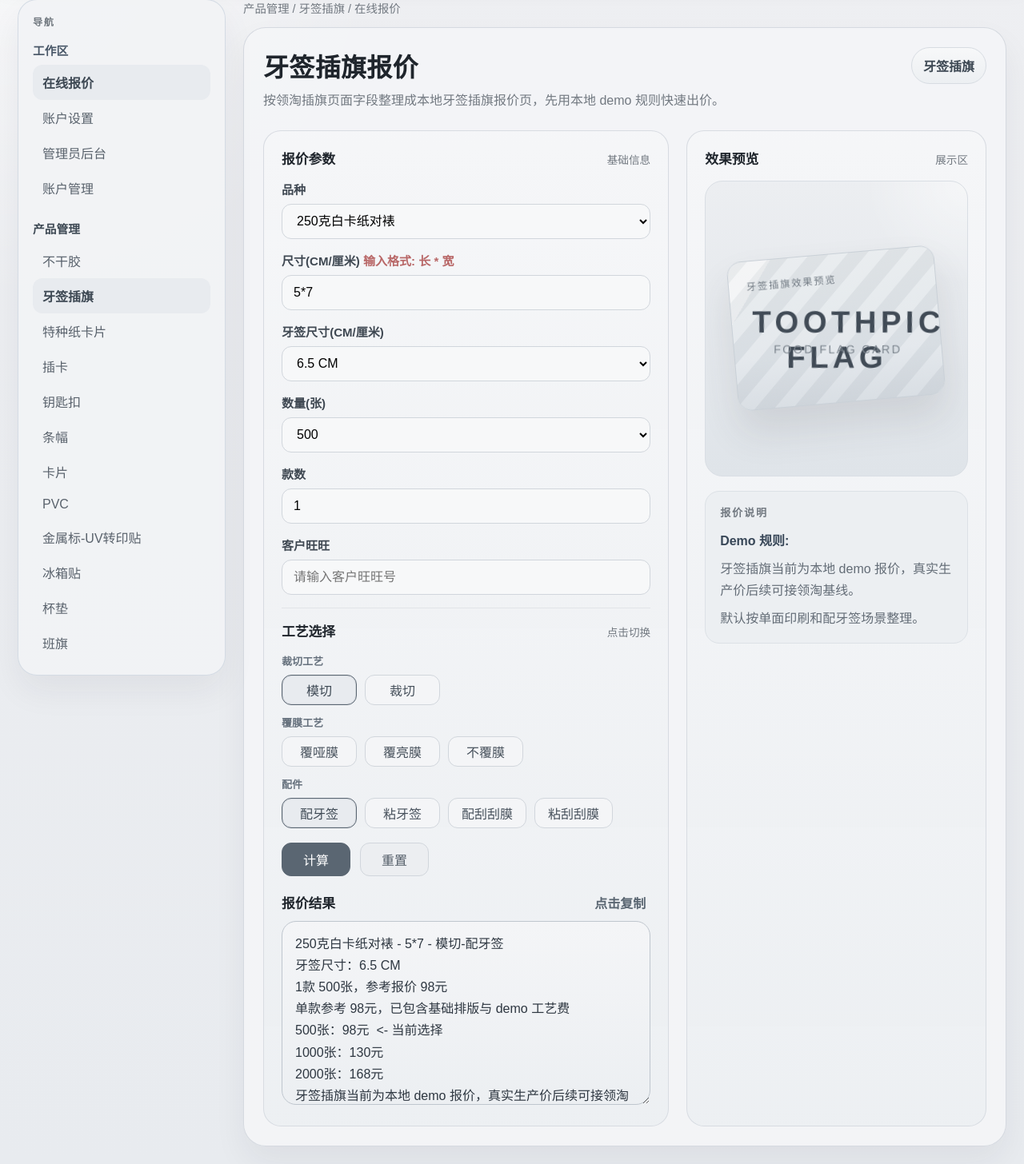
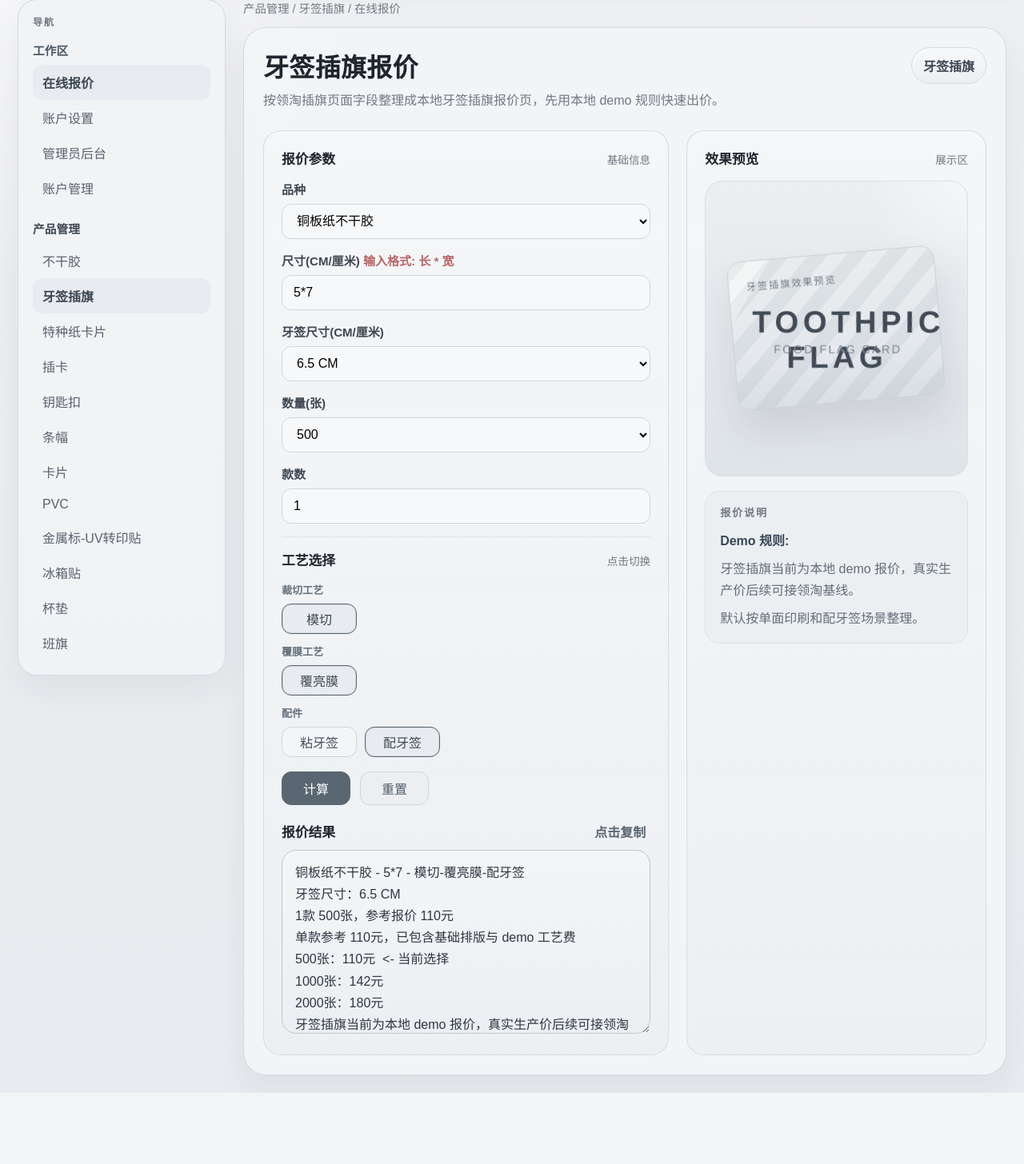
Before and after one commit to s0gy/lu_store, a Flask app: page /quote/insert-flag in a window 1280 px wide. Shown: the part 108-1564 px from the top of the page at 80% size. After the commit the page ends 1475 px from the top, so only its background shows below. Run offline with Flask 3, Linux system fonts and the light colour scheme; a user stored in the database is signed in.

Commit message:
Update toothpick flag quote fields

```diff
--- a/app.py
+++ b/app.py
@@ -29,8 +29,8 @@ PRODUCT_PAGES = [
         "description": "按领淘插旗页面字段整理成本地牙签插旗报价页，先用本地 demo 规则快速出价。",
         "badge": "牙签插旗",
         "type_label": "品种",
-        "types": ["250克白卡纸对裱", "300克白卡纸对裱", "250克铜版纸对裱"],
-        "default_type": "250克白卡纸对裱",
+        "types": ["铜板纸不干胶"],
+        "default_type": "铜板纸不干胶",
         "size_label": "尺寸(CM/厘米) <span class=\"warn\">输入格式: 长 * 宽</span>",
         "default_size": "5*7",
         "extra_fields": [
@@ -49,17 +49,16 @@ PRODUCT_PAGES = [
         "default_quantity": 500,
         "style_label": "款数",
         "default_style_count": 1,
-        "customer_label": "客户旺旺",
         "craft_groups": [
-            {"key": "cut", "label": "裁切工艺", "multi": False, "options": ["模切", "裁切"], "default_options": ["模切"]},
-            {"key": "lamination", "label": "覆膜工艺", "multi": False, "options": ["覆哑膜", "覆亮膜", "不覆膜"], "default_options": []},
-            {"key": "accessory", "label": "配件", "multi": True, "options": ["配牙签", "粘牙签", "配刮刮膜", "粘刮刮膜"], "default_options": ["配牙签"]},
+            {"key": "cut", "label": "裁切工艺", "multi": False, "options": ["模切"], "default_options": ["模切"]},
+            {"key": "lamination", "label": "覆膜工艺", "multi": False, "options": ["覆亮膜"], "default_options": ["覆亮膜"]},
+            {"key": "accessory", "label": "配件", "multi": True, "options": ["粘牙签", "配牙签"], "default_options": ["配牙签"]},
         ],
         "pricing": {
-            "base_price": {"250克白卡纸对裱": 68, "300克白卡纸对裱": 78, "250克铜版纸对裱": 72},
+            "base_price": {"铜板纸不干胶": 68},
             "area_steps": [{"max": 30, "fee": 0}, {"max": 60, "fee": 12}, {"max": 100, "fee": 24}, {"max": 999999, "fee": 45}],
             "quantity_fee": {500: 0, 1000: 32, 2000: 70},
-            "craft_fee": {"模切": 8, "裁切": 0, "覆哑膜": 12, "覆亮膜": 12, "不覆膜": 0, "配牙签": 10, "粘牙签": 18, "配刮刮膜": 12, "粘刮刮膜": 20},
+            "craft_fee": {"模切": 8, "覆亮膜": 12, "粘牙签": 18, "配牙签": 10},
         },
         "result_lines": ["牙签插旗当前为本地 demo 报价，真实生产价后续可接领淘基线。", "默认按单面印刷和配牙签场景整理。"],
         "preview_label": "牙签插旗效果预览",
@@ -84,7 +83,6 @@ PRODUCT_PAGES = [
         "default_quantity": 200,
         "style_label": "款数",
         "default_style_count": 1,
-        "customer_label": "客户旺旺",
         "craft_groups": [
             {"key": "craft", "label": "工艺", "multi": True, "options": ["打孔", "异形模切", "圆角", "打点线", "压痕", "配流苏", "穿流苏", "单面烫金", "双面烫金"], "default_options": []},
             {"key": "commonCraft", "label": "常见工艺", "multi": True, "options": ["打码"], "default_options": []},
@@ -129,7 +127,6 @@ PRODUCT_PAGES = [
         "default_quantity": 200,
         "style_label": "款数",
         "default_style_count": 1,
-        "customer_label": "客户旺旺",
         "craft_groups": [
             {"key": "craft", "label": "工艺", "multi": False, "options": ["模切"], "default_options": []},
         ],
@@ -172,7 +169,6 @@ PRODUCT_PAGES = [
         "default_quantity": 100,
         "style_label": "款数",
         "default_style_count": 1,
-        "customer_label": "客户旺旺",
         "craft_groups": [
             {"key": "commonCraft", "label": "常见工艺", "multi": False, "options": ["打孔"], "default_options": ["打孔"]},
             {"key": "accessory", "label": "配件", "multi": True, "options": ["配件"], "default_options": []},
@@ -205,7 +201,6 @@ PRODUCT_PAGES = [
         "default_quantity": 5,
         "style_label": "款数",
         "default_style_count": 1,
-        "customer_label": "客户旺旺",
         "craft_groups": [
             {"key": "edge", "label": "边缘工艺", "multi": False, "options": ["普通裁切", "锁边打扣", "穿杆口"]},
             {"key": "extra", "label": "附加工艺", "multi": True, "options": ["单面喷绘", "双面喷绘", "加急"]},
@@ -238,7 +233,6 @@ PRODUCT_PAGES = [
         "default_quantity": 1000,
         "style_label": "款数",
         "default_style_count": 1,
-        "customer_label": "客户旺旺",
         "craft_groups": [
             {"key": "print", "label": "印刷方式", "multi": False, "options": ["单面印刷", "双面印刷", "专色印刷"]},
             {"key": "extra", "label": "附加工艺", "multi": True, "options": ["圆角", "覆哑膜", "烫金"]},
@@ -271,7 +265,6 @@ PRODUCT_PAGES = [
         "default_quantity": 300,
         "style_label": "款数",
         "default_style_count": 1,
-        "customer_label": "客户旺旺",
         "craft_groups": [
             {"key": "surface", "label": "表面处理", "multi": False, "options": ["亮面", "哑面", "磨砂"]},
             {"key": "extra", "label": "附加工艺", "multi": True, "options": ["打孔", "平码", "喷码"]},
@@ -304,7 +297,6 @@ PRODUCT_PAGES = [
         "default_quantity": 300,
         "style_label": "款数",
         "default_style_count": 1,
-        "customer_label": "客户旺旺",
         "craft_groups": [
             {"key": "finish", "label": "表面效果", "multi": False, "options": ["亮光", "哑光", "拉丝"]},
             {"key": "extra", "label": "附加工艺", "multi": True, "options": ["背胶加强", "定位膜", "加急"]},
@@ -337,7 +329,6 @@ PRODUCT_PAGES = [
         "default_quantity": 300,
         "style_label": "款数",
         "default_style_count": 1,
-        "customer_label": "客户旺旺",
         "craft_groups": [
             {"key": "shape", "label": "形状方案", "multi": False, "options": ["方形", "圆形", "异形模切"]},
             {"key": "extra", "label": "附加项", "multi": True, "options": ["亮膜", "滴胶", "独立包装"]},
@@ -370,7 +361,6 @@ PRODUCT_PAGES = [
         "default_quantity": 300,
         "style_label": "款数",
         "default_style_count": 1,
-        "customer_label": "客户旺旺",
         "craft_groups": [
             {"key": "shape", "label": "外形方案", "multi": False, "options": ["方形", "圆形", "异形"]},
             {"key": "extra", "label": "附加工艺", "multi": True, "options": ["吸水层", "覆膜", "加厚"]},
@@ -403,7 +393,6 @@ PRODUCT_PAGES = [
         "default_quantity": 3,
         "style_label": "款数",
         "default_style_count": 1,
-        "customer_label": "客户旺旺",
         "craft_groups": [
             {"key": "material", "label": "旗面材质", "multi": False, "options": ["经编布", "贡缎布", "牛津布"]},
             {"key": "extra", "label": "附加项", "multi": True, "options": ["配旗杆", "流苏", "加急"]},
@@ -445,7 +434,6 @@ LEGACY_PRODUCT_PAGES = [
         "default_quantity": 5,
         "style_label": "款数",
         "default_style_count": 1,
-        "customer_label": "客户旺旺",
         "craft_groups": [
             {"key": "edge", "label": "边缘工艺", "multi": False, "options": ["普通裁切", "锁边打扣", "穿杆口"]},
             {"key": "extra", "label": "附加工艺", "multi": True, "options": ["单面喷绘", "双面喷绘", "加急"]},
@@ -478,7 +466,6 @@ LEGACY_PRODUCT_PAGES = [
         "default_quantity": 3,
         "style_label": "款数",
         "default_style_count": 1,
-        "customer_label": "客户旺旺",
         "craft_groups": [
             {"key": "pole", "label": "旗杆方案", "multi": False, "options": ["普通旗杆", "加厚旗杆", "铝合金旗杆"]},
             {"key": "extra", "label": "附加项", "multi": True, "options": ["含底座", "含收纳袋", "加急"]},
@@ -511,7 +498,6 @@ LEGACY_PRODUCT_PAGES = [
         "default_quantity": 1000,
         "style_label": "款数",
         "default_style_count": 1,
-        "customer_label": "客户旺旺",
         "craft_groups": [
             {"key": "print", "label": "印刷方式", "multi": False, "options": ["单面印刷", "双面印刷", "专色印刷"]},
             {"key": "extra", "label": "附加工艺", "multi": True, "options": ["圆角", "覆哑膜", "烫金"]},
@@ -544,7 +530,6 @@ LEGACY_PRODUCT_PAGES = [
         "default_quantity": 300,
         "style_label": "款数",
         "default_style_count": 1,
-        "customer_label": "客户旺旺",
         "craft_groups": [
             {"key": "surface", "label": "表面处理", "multi": False, "options": ["亮面", "哑面", "磨砂"]},
             {"key": "extra", "label": "附加工艺", "multi": True, "options": ["打孔", "平码", "喷码"]},
@@ -577,7 +562,6 @@ LEGACY_PRODUCT_PAGES = [
         "default_quantity": 300,
         "style_label": "款数",
         "default_style_count": 1,
-        "customer_label": "客户旺旺",
         "craft_groups": [
             {"key": "finish", "label": "表面效果", "multi": False, "options": ["亮光", "哑光", "拉丝"]},
             {"key": "extra", "label": "附加工艺", "multi": True, "options": ["背胶加强", "定位膜", "加急"]},
@@ -610,7 +594,6 @@ LEGACY_PRODUCT_PAGES = [
         "default_quantity": 300,
         "style_label": "款数",
         "default_style_count": 1,
-        "customer_label": "客户旺旺",
         "craft_groups": [
             {"key": "shape", "label": "形状方案", "multi": False, "options": ["方形", "圆形", "异形模切"]},
             {"key": "extra", "label": "附加项", "multi": True, "options": ["亮膜", "滴胶", "独立包装"]},
@@ -643,7 +626,6 @@ LEGACY_PRODUCT_PAGES = [
         "default_quantity": 300,
         "style_label": "款数",
         "default_style_count": 1,
-        "customer_label": "客户旺旺",
         "craft_groups": [
             {"key": "shape", "label": "外形方案", "multi": False, "options": ["方形", "圆形", "异形"]},
             {"key": "extra", "label": "附加工艺", "multi": True, "options": ["吸水层", "覆膜", "加厚"]},
@@ -676,7 +658,6 @@ LEGACY_PRODUCT_PAGES = [
         "default_quantity": 3,
         "style_label": "款数",
         "default_style_count": 1,
-        "customer_label": "客户旺旺",
         "craft_groups": [
             {"key": "material", "label": "旗面材质", "multi": False, "options": ["经编布", "贡缎布", "牛津布"]},
             {"key": "extra", "label": "附加项", "multi": True, "options": ["配旗杆", "流苏", "加急"]},
--- a/static/product_quote.js
+++ b/static/product_quote.js
@@ -5,7 +5,6 @@ const productType = document.getElementById("productType");
 const sizeInput = document.getElementById("sizeInput");
 const quantityBase = document.getElementById("quantityBase");
 const styleCount = document.getElementById("styleCount");
-const customerName = document.getElementById("customerName");
 const resultText = document.getElementById("resultText");
 const calcButton = document.getElementById("calcButton");
 const resetButton = document.getElementById("resetButton");
@@ -84,10 +83,6 @@ function generateText() {
     lines.push(line);
   });
 
-  if (customerName.value.trim()) {
-    lines.push(`客户旺旺：${customerName.value.trim()}`);
-  }
-
   resultText.value = lines.join("\n");
 }
 
@@ -96,7 +91,6 @@ function resetForm() {
   sizeInput.value = productConfig.default_size;
   quantityBase.value = String(productConfig.default_quantity);
   styleCount.value = String(productConfig.default_style_count);
-  customerName.value = "";
   extraFields.forEach((field) => {
     const config = (productConfig.extra_fields || []).find((item) => item.key === field.id);
     if (config) {
@@ -130,7 +124,7 @@ chips.forEach((chip) => {
   });
 });
 
-[productType, sizeInput, quantityBase, styleCount, customerName, ...extraFields].forEach((element) => {
+[productType, sizeInput, quantityBase, styleCount, ...extraFields].forEach((element) => {
   element.addEventListener("input", generateText);
   element.addEventListener("change", generateText);
 });
--- a/templates/index.html
+++ b/templates/index.html
@@ -97,11 +97,6 @@
                 <input id="priceScale" type="number" min="0" step="0.01" value="1" placeholder="例如 0.8">
               </div>
 
-              <div class="form-row">
-                <label for="customerName">客户旺旺</label>
-                <input id="customerName" type="text" placeholder="请输入客户旺旺号">
-              </div>
-
               <div class="craft-panel">
                 <div class="panel-heading">
                   <h2>工艺选择</h2>
--- a/templates/product_quote.html
+++ b/templates/product_quote.html
@@ -117,11 +117,6 @@
                 <input id="styleCount" type="number" min="1" value="{{ product.default_style_count }}">
               </div>
 
-              <div class="form-row">
-                <label for="customerName">{{ product.customer_label }}</label>
-                <input id="customerName" type="text" placeholder="请输入客户旺旺号">
-              </div>
-
               <div class="craft-panel">
                 <div class="panel-heading">
                   <h2>工艺选择</h2>
```
Also changed, not shown: scripts/check_product_pages.py (+12 -3 lines), static/app.js (+1 -6 lines).
